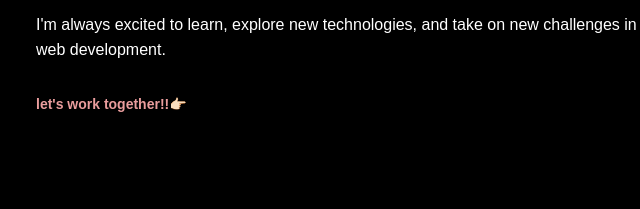
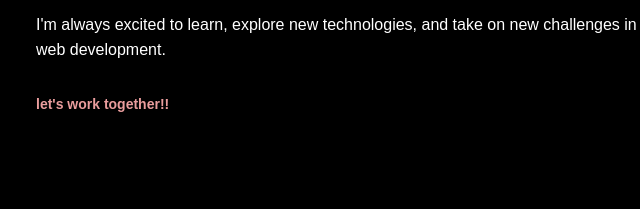
Before and after one commit to cesaarasendryaa/portfolioo, a plain HTML site: page index.html in a window 1280 px wide. Shown: the part 1154-1363 px from the top of the page, 54-694 px from the left. Drawn offline with Linux system fonts and the light colour scheme.

Commit message:
Update index.html

```diff
--- a/index.html
+++ b/index.html
@@ -70,7 +70,7 @@
                     <p>Hi there! My name is <b>Caesar Rasendrya</b>, though I usually go by <b>Caesar</b>. an Student with a strong interest in Web Development. I enjoy creating clean, responsive, and user-friendly websites using HTML and CSS.</p>
                     <p>I’m passionate about learning new technologies, improving my coding skills, and turning ideas into functional and visually appealing web experiences.</p>
                     <p>I'm always excited to learn, explore new technologies, and take on new challenges in web development.</p>
-                    <a href="#" class="text-link">let's work together!!👉🏻</a>
+                    <a href="#" class="text-link">let's work together!!</a>
                 </div>
                 <!-- ini bagian kanan -->
                 <div class="about-info">
```
